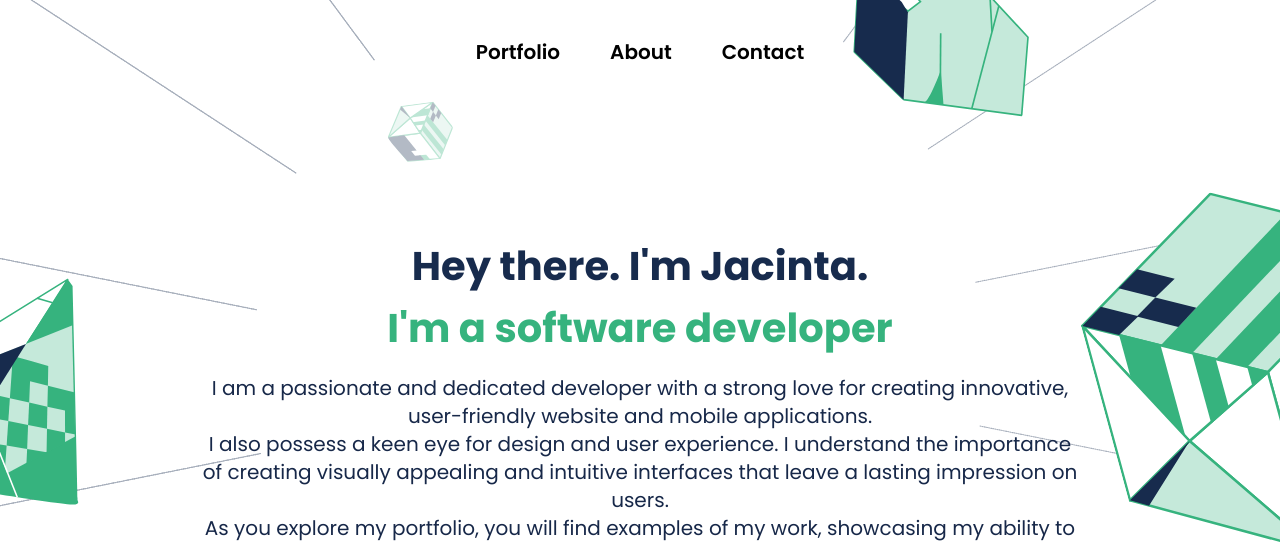
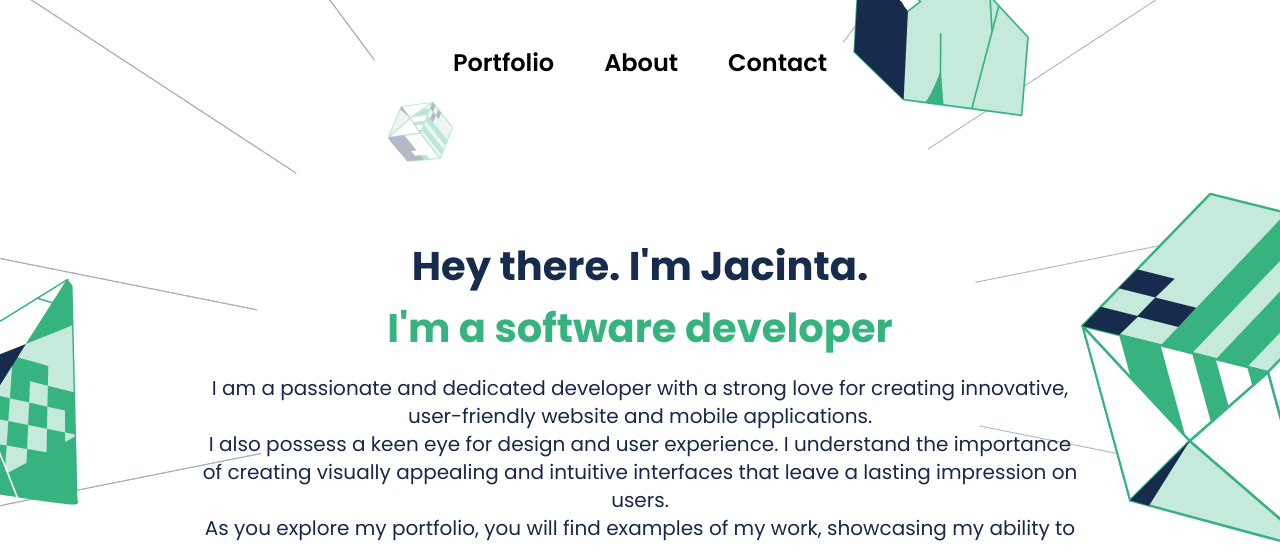
Before and after one commit to JacintaNgwu/My-Portfolio, a website: page index.html in a window 1280 px wide. Shown: the top 545 px of the page. Drawn offline with Linux system fonts and the light colour scheme.

Commit message:
Update style.css file

```diff
--- a/style.css
+++ b/style.css
@@ -52,8 +52,11 @@ a {
 }
 
 .navbar {
-  padding: 12px;
   align-items: center;
+  justify-content: space-between;
+  position: sticky;
+  top: 0;
+  padding: 20px;
 }
 
 .fa-bars {
@@ -78,7 +81,7 @@ a {
   display: flex;
   flex-direction: column;
   margin: 25px;
-  font-size: 20px;
+  font-size: 24px;
 }
 
 #menu-list {
@@ -246,7 +249,7 @@ a {
   list-style: none;
 }
 
-/* ====Project Info Card Dtart */
+/* ====Project Info Card Start */
 .project-card-bg {
   width: 100%;
   height: 100vh;
@@ -459,6 +462,12 @@ a {
   margin-right: 20px;
   color: #172b4d;
   margin-bottom: 100px;
+  transition: 500ms ease;
+}
+
+.form-intro:hover {
+  transform: scale(1.1);
+  transition: 500ms ease;
 }
 
 .form {
@@ -507,7 +516,7 @@ a {
 /* Desktop version Media Queries */
 @media only screen and (min-width: 768px) {
   .navbar {
-    position: absolute;
+    position: fixed;
     align-self: center;
     height: 72px;
   }
```
